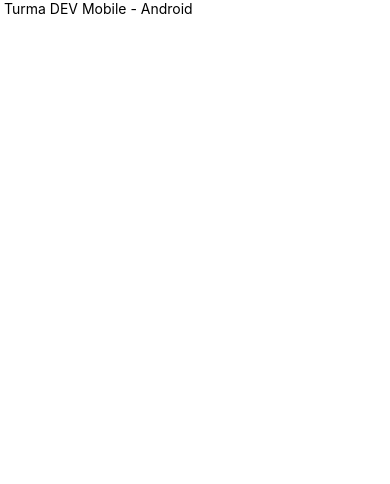
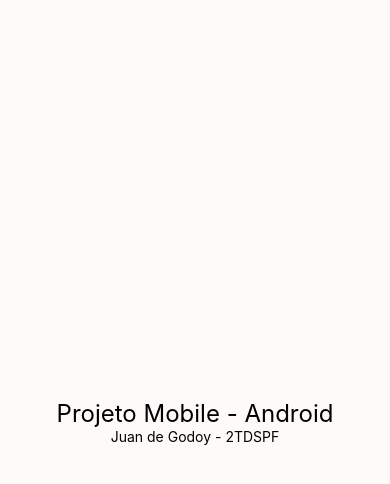
Before and after one commit to Jixatos/Mobile-InClass, a React Native app: screen / in a window 390 px wide. Shown: the top 484 px of the page. Built offline with nearby package versions, Linux system fonts and the light colour scheme.

Commit message:
Componentes e estilização simples

```diff
--- a/App.tsx
+++ b/App.tsx
@@ -1,8 +1,24 @@
 import React from "react";
-import { Text } from "react-native";
+import { StyleSheet, Text, View } from "react-native";
+import Autor, {Turma} from "./src/Primeiro";
 
-function App(){
-  return <Text> Turma DEV Mobile - Android</Text>
-}
+export default function App(){
+  return (
+    <View style={style.container}>
+      <Text style={style.txtG}>Projeto Mobile - Android</Text>
+      <Text><Autor/> - <Turma/></Text>
+    </View>
+  )
+};
 
-export default App;
+const style = StyleSheet.create({
+  container:{
+    backgroundColor:'#fffafa',
+    flexGrow: 1,
+    justifyContent: 'center',
+    alignItems: 'center'
+  },
+  txtG:{
+    fontSize: 24
+  }
+});
--- /dev/null
+++ b/src/Primeiro.tsx
@@ -0,0 +1,14 @@
+import React from "react";
+import { Text } from "react-native";
+
+export default function Autor(){
+    return(
+        <Text>Juan de Godoy</Text>
+    )
+}
+
+export function Turma(){
+    return(
+        <Text>2TDSPF</Text>
+    )
+}
```
